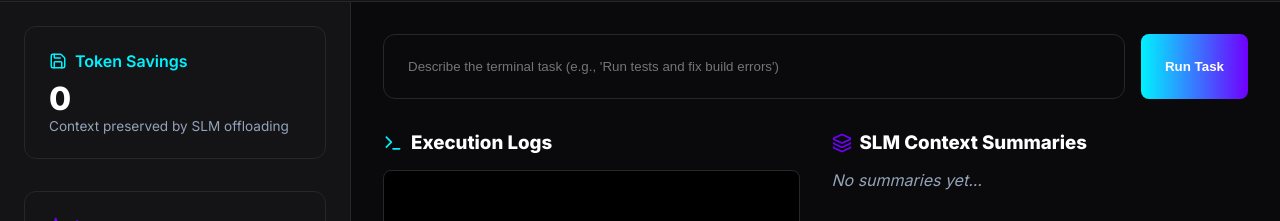
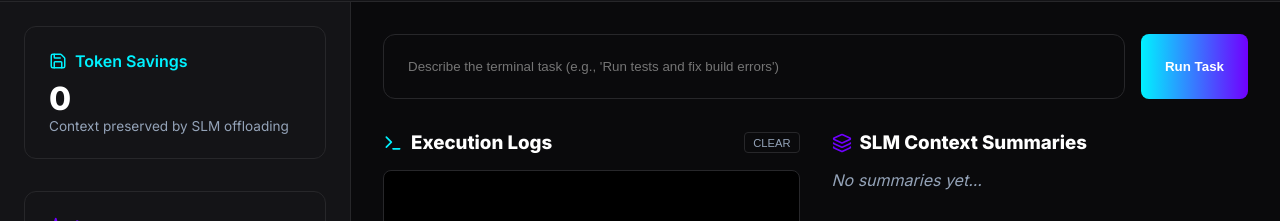
Before and after one commit to chuckabox/Terminus-Lite, a React (Vite) app in the folder frontend/: page / in a window 1280 px wide. Shown: the part 79-300 px from the top of the page. Built offline with nearby package versions, Linux system fonts and the light colour scheme.

Commit message:
feat: add clear logs functionality to dashboard

```diff
--- a/frontend/src/App.jsx
+++ b/frontend/src/App.jsx
@@ -135,9 +135,17 @@ function App() {
 
         <section style={{ display: 'grid', gridTemplateColumns: '1fr 1fr', gap: '2rem' }}>
           <div>
-            <div style={{ display: 'flex', alignItems: 'center', gap: '0.5rem', marginBottom: '1rem' }}>
-              <Terminal size={20} color="var(--accent-primary)" />
-              <h3 style={{ margin: 0 }}>Execution Logs</h3>
+            <div style={{ display: 'flex', alignItems: 'center', justifyContent: 'space-between', marginBottom: '1rem' }}>
+              <div style={{ display: 'flex', alignItems: 'center', gap: '0.5rem' }}>
+                <Terminal size={20} color="var(--accent-primary)" />
+                <h3 style={{ margin: 0 }}>Execution Logs</h3>
+              </div>
+              <button
+                onClick={() => setLogs([])}
+                style={{ background: 'transparent', border: '1px solid var(--border-color)', color: 'var(--text-secondary)', fontSize: '0.7rem', padding: '0.2rem 0.5rem', borderRadius: '4px', cursor: 'pointer' }}
+              >
+                CLEAR
+              </button>
             </div>
             <div className="terminal" ref={terminalRef}>
               {logs.map((log, i) => (
```
